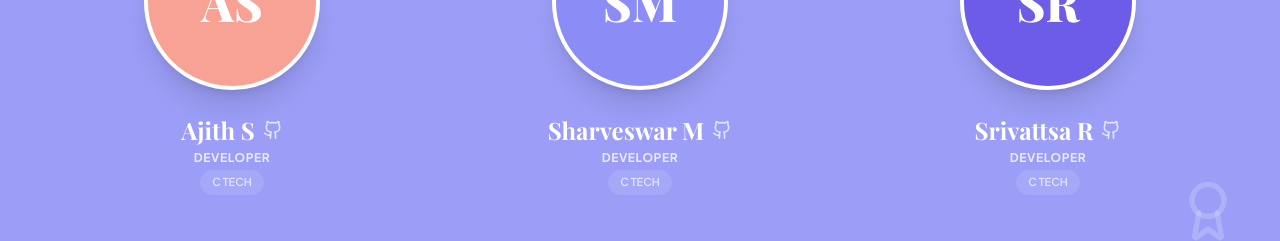
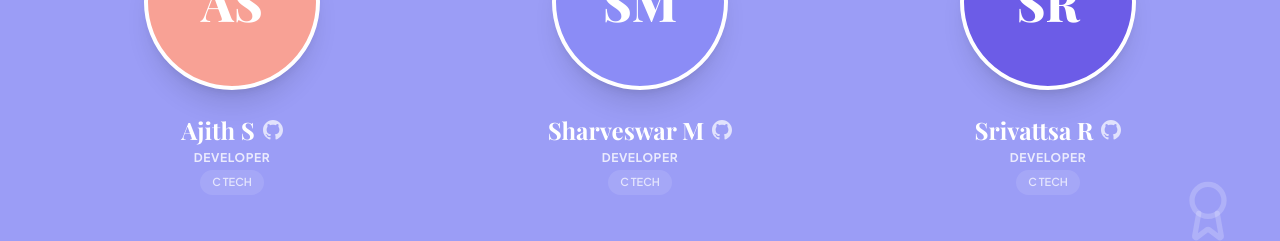
Before and after one commit to Ajith200215/CodeTracker, a Next.js app: page / in a window 1280 px wide. Shown: the part 2640-2881 px from the top of the page. Built offline with nearby package versions, Linux system fonts and the light colour scheme; no server answers.

Commit message:
Fix lucide-react Github import error by using inline SVG

```diff
--- a/src/components/home/TeacherRoster.tsx
+++ b/src/components/home/TeacherRoster.tsx
@@ -2,7 +2,18 @@
 
 import React from "react";
 import { motion } from "framer-motion";
-import { Sparkles, Award, Github } from "lucide-react";
+import { Sparkles, Award } from "lucide-react";
+
+const GithubIcon = ({ className }: { className?: string }) => (
+  <svg
+    xmlns="http://www.w3.org/2000/svg"
+    viewBox="0 0 24 24"
+    fill="currentColor"
+    className={className}
+  >
+    <path d="M12 0c-6.626 0-12 5.373-12 12 0 5.302 3.438 9.8 8.207 11.387.599.111.793-.261.793-.577v-2.234c-3.338.726-4.033-1.416-4.033-1.416-.546-1.387-1.333-1.756-1.333-1.756-1.089-.745.083-.729.083-.729 1.205.084 1.839 1.237 1.839 1.237 1.07 1.834 2.807 1.304 3.492.997.107-.775.418-1.305.762-1.604-2.665-.305-5.467-1.334-5.467-5.931 0-1.311.469-2.381 1.236-3.221-.124-.303-.535-1.524.117-3.176 0 0 1.008-.322 3.301 1.23.957-.266 1.983-.399 3.003-.404 1.02.005 2.047.138 3.006.404 2.291-1.552 3.297-1.23 3.297-1.23.653 1.653.242 2.874.118 3.176.77.84 1.235 1.911 1.235 3.221 0 4.609-2.807 5.624-5.479 5.921.43.372.823 1.102.823 2.222v3.293c0 .319.192.694.801.576 4.765-1.589 8.199-6.086 8.199-11.386 0-6.627-5.373-12-12-12z"/>
+  </svg>
+);
 
 export const TeacherRoster: React.FC = () => {
   const teachers = [
@@ -80,7 +91,7 @@ export const TeacherRoster: React.FC = () => {
                   <h3 className="font-serif-display text-2xl font-bold text-white group-hover:text-white/80 transition-colors">
                     {teacher.name}
                   </h3>
-                  <Github className="w-5 h-5 text-white/70 group-hover:text-white transition-colors" />
+                  <GithubIcon className="w-5 h-5 text-white/70 group-hover:text-white transition-colors" />
                 </div>
                 <p className="text-xs font-bold text-white/80 uppercase tracking-wider mb-1">
                   {teacher.role}
```
